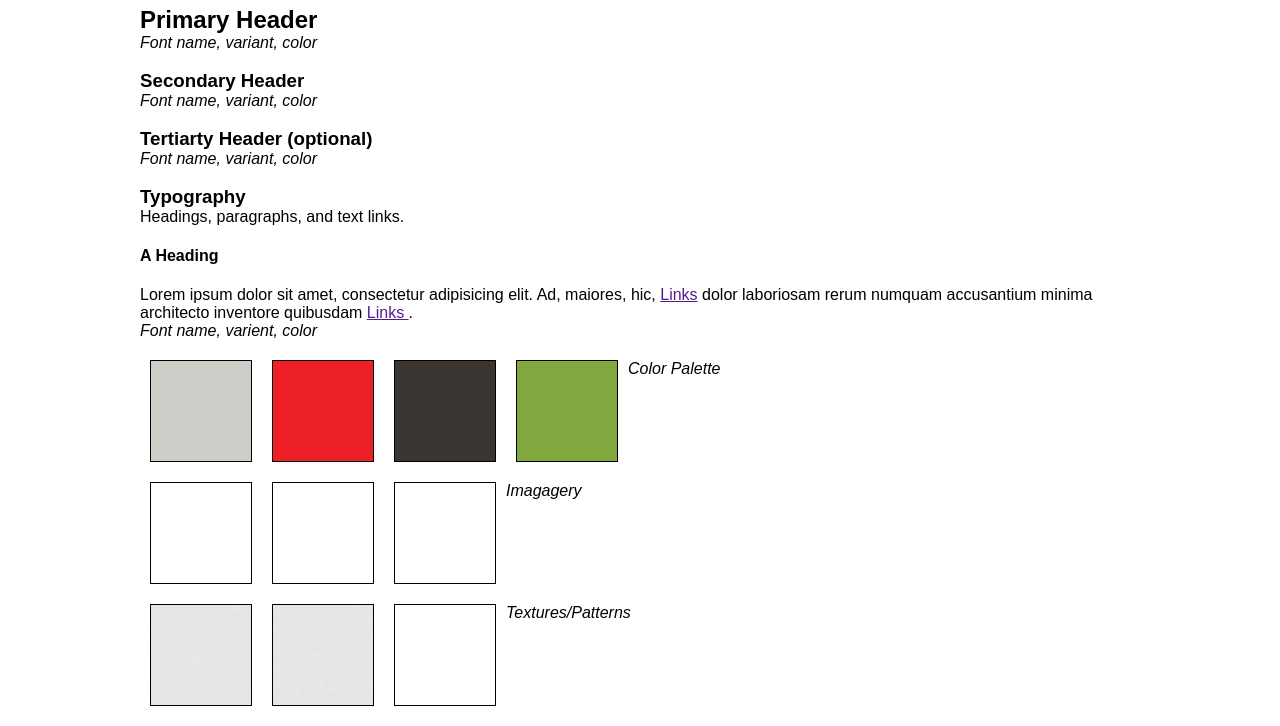
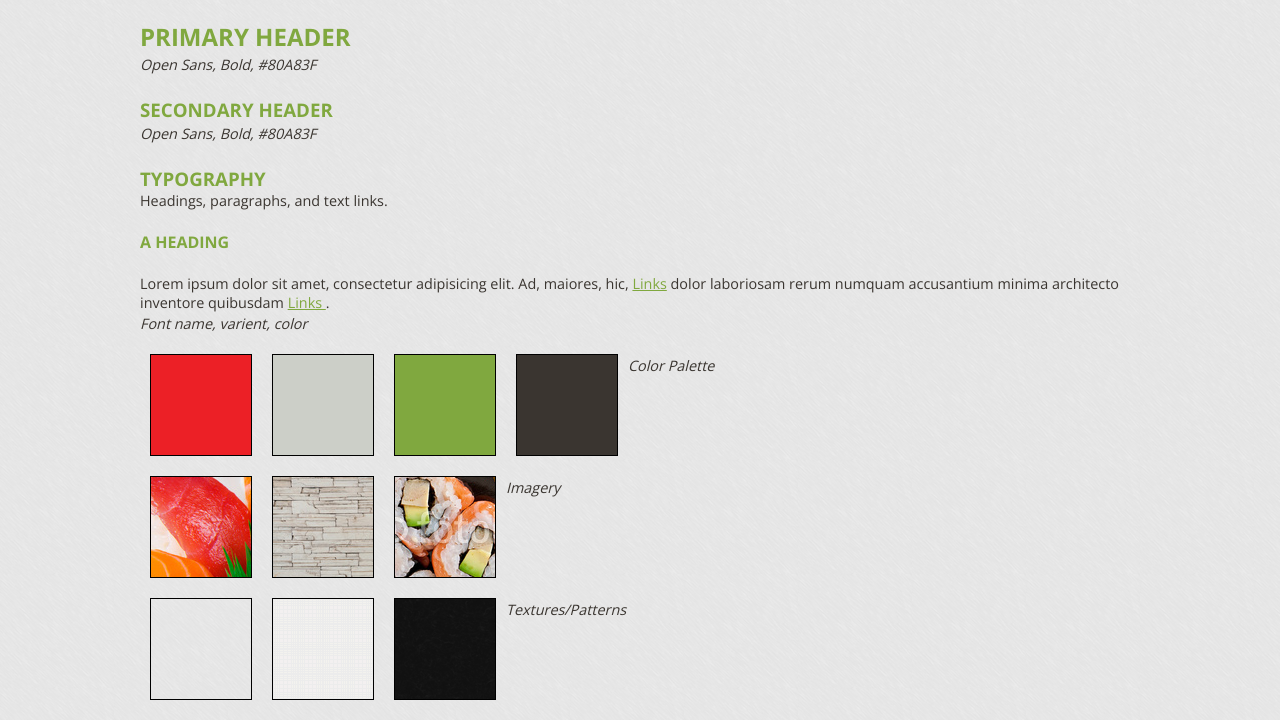
Before and after one commit to kmajones/p3-restaurant, a plain HTML site: page style-tile/index.html in a window 1280 px wide. Shown: the part 110-836 px from the top of the page. Drawn offline with nearby package versions, Linux system fonts and the light colour scheme.

Commit message:
style-tile v1

```diff
--- a/style-tile/css/styles.css
+++ b/style-tile/css/styles.css
@@ -24,21 +24,45 @@ section {
 	height: 100px;
 	width: 100px;
 }
+h1,h2,h3,h4{
+	font-family: 'Open Sans', sans-serif;
+	font-weight: 700;
+	text-transform: uppercase;
+	color: #80A83F;
+}
 
+body{
+	font-family:'Open Sans', sans-serif;
+	background: url('../img/brushed.png');
+
+}
+
+p, em{
+	font-size: .9em;
+	color:#3A3530;
+}
+
+a{
+	color:#80A83F;
+}
+
+/*Colors*/
 .color-1{
-	background: #CCCFC8;
+	background: #EC2026;
 }
 
 .color-2{
-	background: #EC2026;
+	background: #CCCFC8;
+
 }
 
 .color-3{
-	background: #3A3530;
+	background: #80A83F;
+
 }
 
 .color-4{
-	background: #80A83F;
+	background: #3A3530;
 }
 
 .pattern-1{
@@ -46,8 +70,23 @@ section {
 }
 
 .pattern-2{
-	background: url('../img/brushed.png');
+	background: url('../img/sos.png');
 }
 
+.pattern-3{
+	background: url('../img/dark.png');
+}
+
+.imagery-1{
+	background: url('../img/sushi1.jpg');
+}
+
+.imagery-2{
+	background: url('../img/whitebrick.jpg');
+}
+
+.imagery-3{
+	background: url('../img/sushi2.jpg') center no-repeat;
+}
 
 /* Show Grid */
--- a/style-tile/index.html
+++ b/style-tile/index.html
@@ -7,7 +7,7 @@
   <link rel="stylesheet" href="css/normalize.css">
   <link rel="stylesheet" href="css/grid.css">
 
-  <link href='http://fonts.googleapis.com/css?family=Raleway' rel='stylesheet' type='text/css'>
+<link href='http://fonts.googleapis.com/css?family=Open+Sans:400,700' rel='stylesheet' type='text/css'>
 
   <link rel="stylesheet" href="css/styles.css">
 
@@ -25,17 +25,12 @@
 			<br><br>
 
 			<h2>Primary Header</h2>
-			<em>Font name, variant, color</em>
+			<em>Open Sans, Bold, #80A83F</em>
 
 			<br><br>
 
 			<h3>Secondary Header</h3>
-			<em>Font name, variant, color</em>
-
-			<br><br>
-
-			<h3>Tertiarty Header (optional)</h3>
-			<em>Font name, variant, color</em>
+			<em>Open Sans, Bold, #80A83F</em>
 
 			<br><br>
 
@@ -62,7 +57,7 @@
 			<div class="imagery-1"></div>
 			<div class="imagery-2"></div>
 			<div class="imagery-3"></div>
-			<em>Imagagery</em>
+			<em>Imagery</em>
 
 			<div class="clear"></div>
 		</section>
```
Also changed, not shown: img/logo.png (added), img/zwartevilt/readme.txt (added), img/zwartevilt/zwartevilt_@2X.jpg (added), style-tile/img/dark.png (added), style-tile/img/sushi1.jpg (added), style-tile/img/sushi2.jpg (added), style-tile/img/whitebrick.jpg (added).
